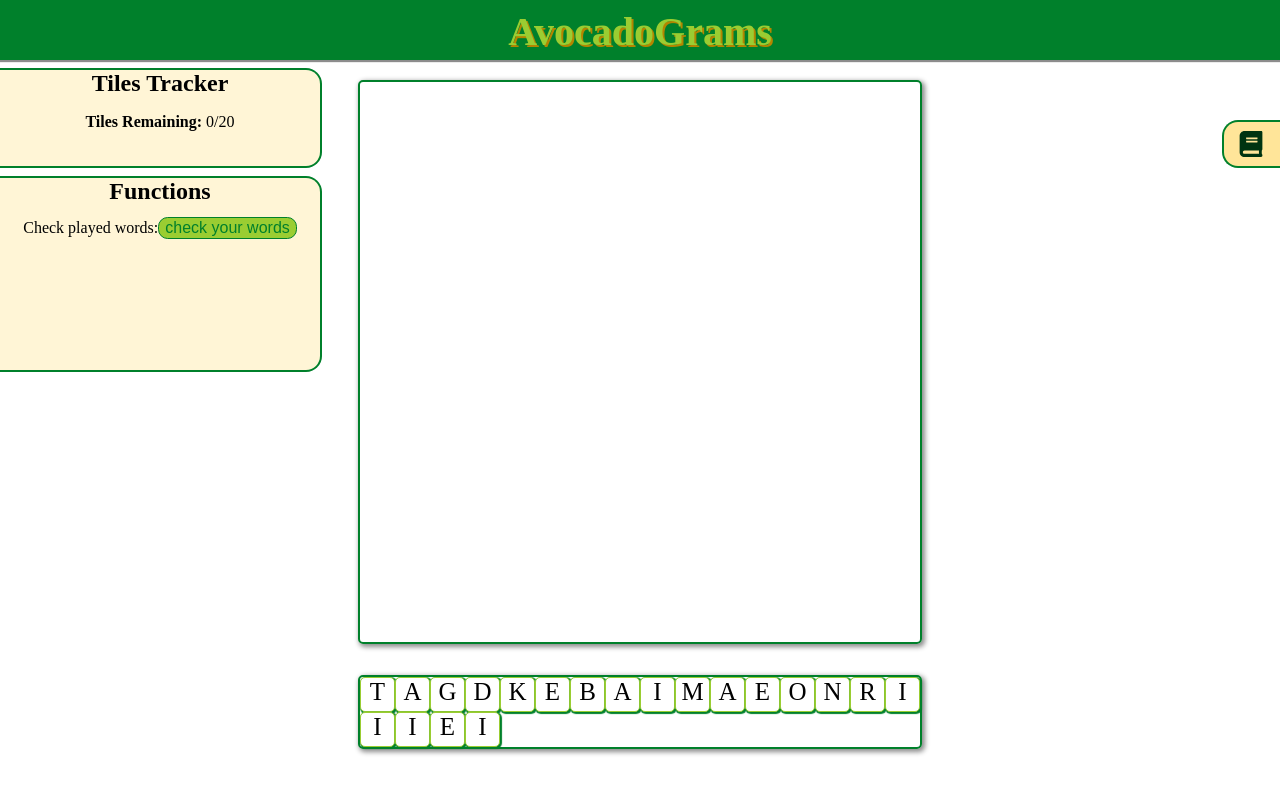
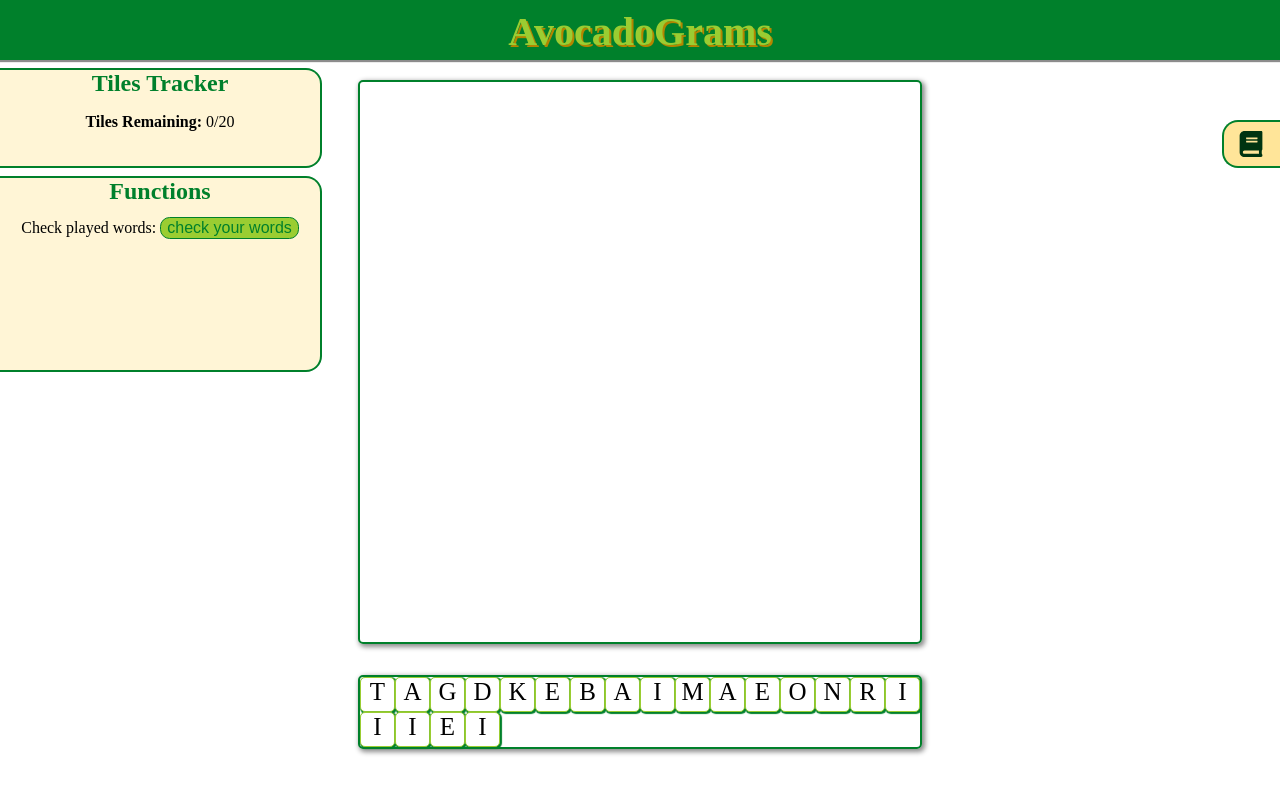
Before and after one commit to avocadograms/avocadograms, a React app: page / in a window 1280 px wide. Shown: the top 794 px of the page. Built offline with nearby package versions, Linux system fonts and the light colour scheme.

Commit message:
fixed some styling

```diff
--- a/client/components/GameplayFunctions.jsx
+++ b/client/components/GameplayFunctions.jsx
@@ -6,7 +6,7 @@ function GameplayFunction({ setWordsArray, setOnBoardCount, toggleAlertNumIsland
     <div id='gameplayFunctions'>
       <div>
         <h3> Functions </h3>
-        Check played words:
+        {'Check played words: '}
         <CheckWords
           setWordsArray={setWordsArray}
           setOnBoardCount={setOnBoardCount}
--- a/client/stylesheets/styles.scss
+++ b/client/stylesheets/styles.scss
@@ -278,6 +278,7 @@ input {
   border-bottom-right-radius: 1em;
 
   h3 {
+    color: $dark-avocado-green;
     padding: 0;
     margin: 0;
     font-size: 1.5em;
@@ -301,6 +302,7 @@ input {
   border-bottom-right-radius: 1em;
 
   h3 {
+    color: $dark-avocado-green;
     padding: 0;
     margin: 0 0 0.5em;
     font-size: 1.5em;
@@ -347,6 +349,7 @@ input {
   border-radius: 5px;
 
   h3 {
+    color: $dark-avocado-green;
     padding: 0;
     margin: 0;
     font-size: 1.5em;
```
